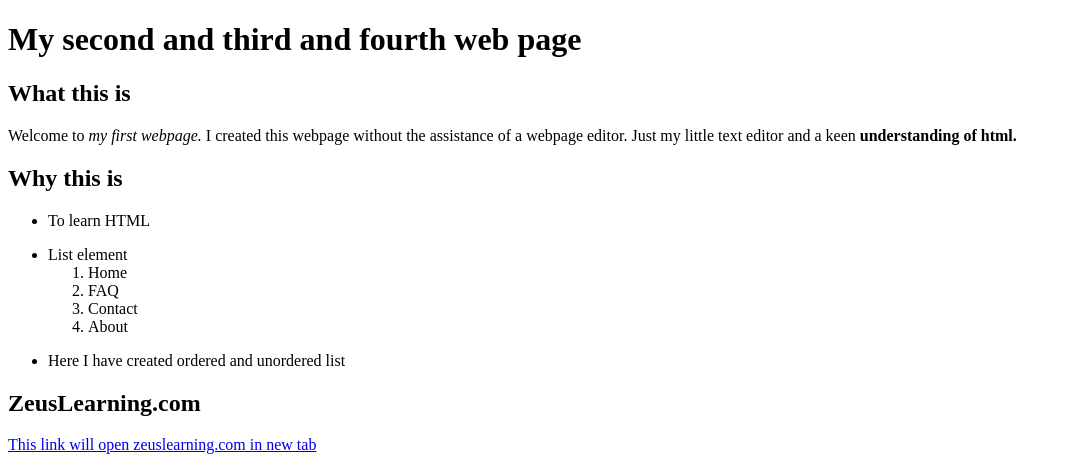
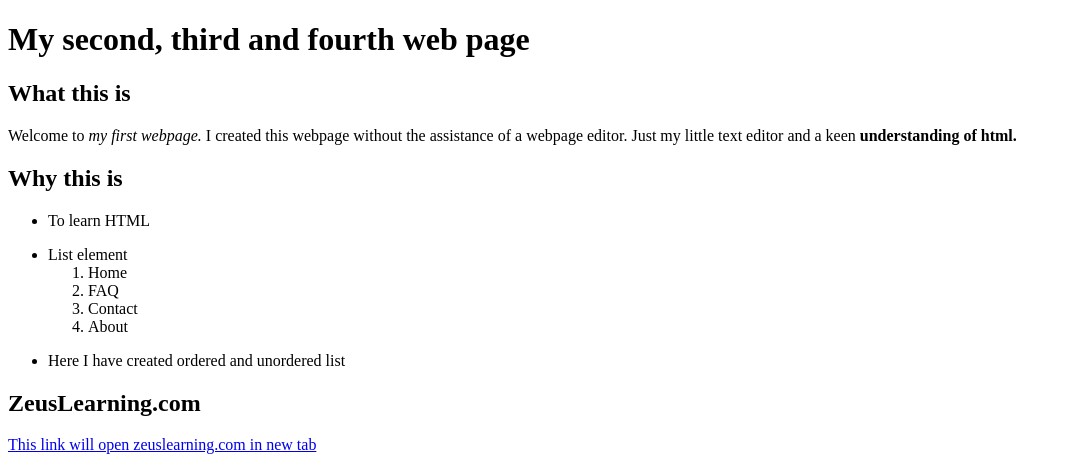
Before and after one commit to bhavesh-vani/ZeusTraining, a plain HTML site: page task2/index.html in a window 1280 px wide. Shown: the top 471 px of the page, without its empty margins (0-1071 px from the left). Drawn offline with Linux system fonts and the light colour scheme.

Commit message:
changed again

```diff
--- a/task2/index.html
+++ b/task2/index.html
@@ -5,7 +5,7 @@
 
     </head>
     <body>
-        <h1>My second and third  and fourth web page</h1>
+        <h1>My second, third  and fourth web page</h1>
         <h2> What this is</h2>
         <p> Welcome to <em> my first webpage.</em> I created this webpage without the assistance of a webpage editor. Just my little text editor and a keen <b> understanding of html.</b> </p>
         <h2>Why this is</h2>
```
